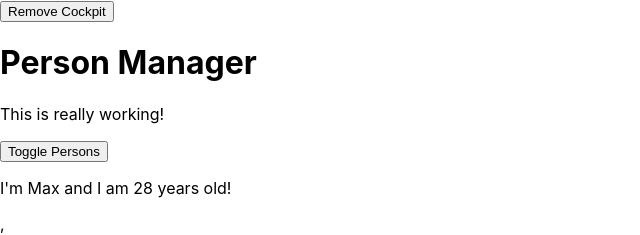
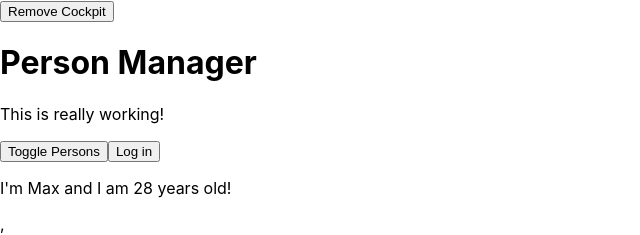
Before and after one commit to RdotSilva/React-Complete-Guide-Course, a React app: page / in a window 1280 px wide. Shown: the top 235 px of the page, without its empty margins (0-640 px from the left). Built offline with nearby package versions, Linux system fonts and the light colour scheme.

Commit message:
Add Log in button

```diff
--- a/src/components/Cockpit/Cockpit.js
+++ b/src/components/Cockpit/Cockpit.js
@@ -47,6 +47,7 @@
 			<button ref={toggleBtnRef} className={btnClass} onClick={props.clicked}>
 				Toggle Persons
 			</button>
+			<button onclick={props.login}>Log in</button>
 		</div>
 	);
 };
```
